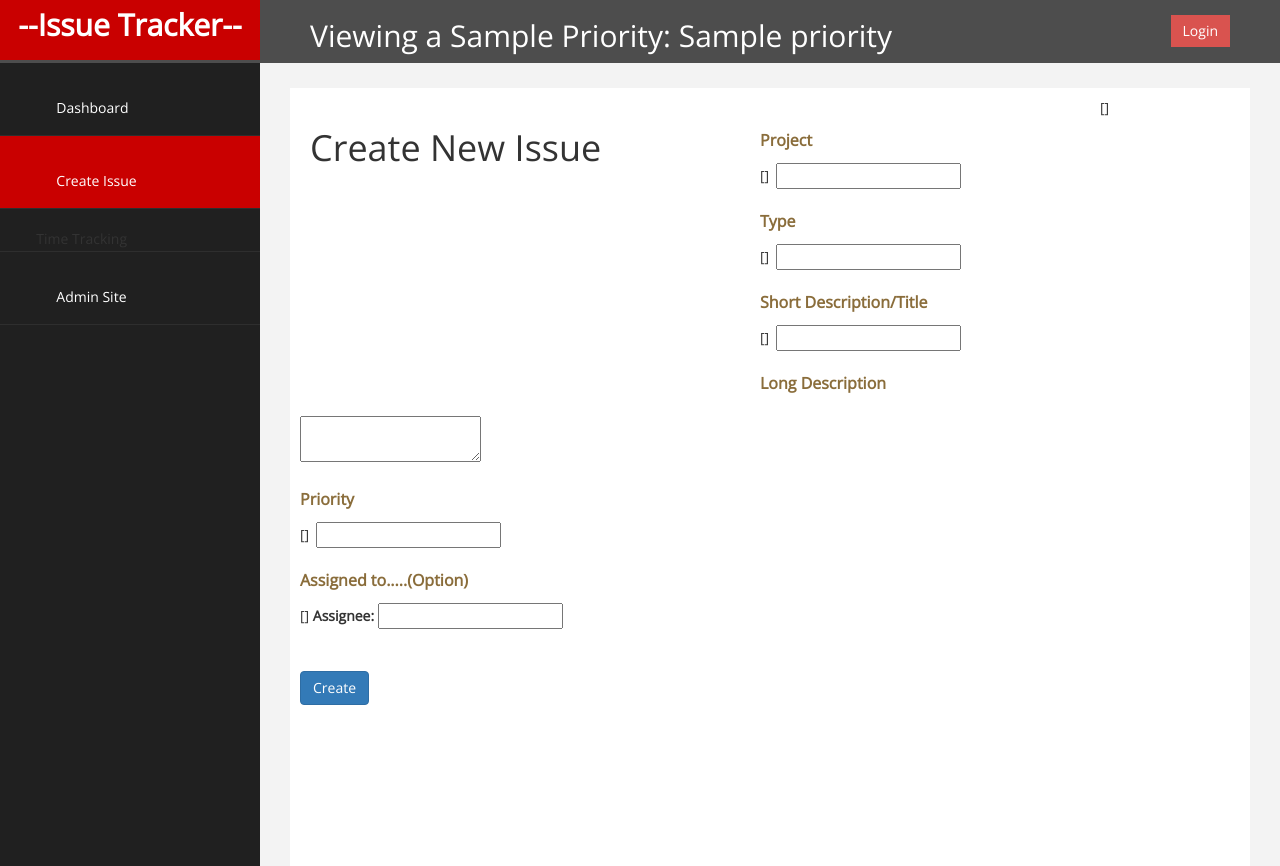
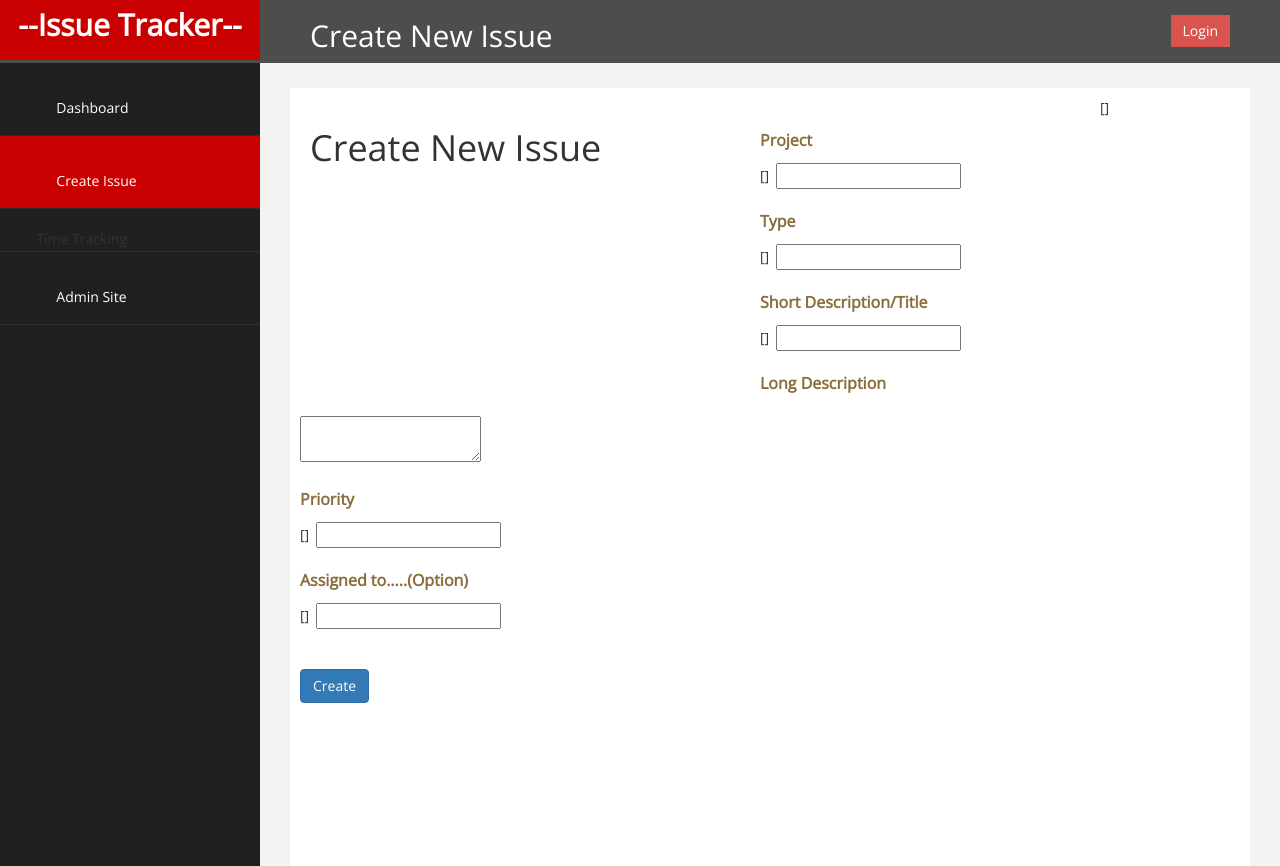
Before and after one commit to iamkelroy/CS673_G1_T3_BUGTRACKER, a Django app: template templates/create_issue.html in a window 1280 px wide. Shown: the top 866 px of the page. Run offline with Django 3.2, Linux system fonts and the light colour scheme; the template is opened without the code that fills it: most values are stand-ins (such as "Sample title", 1, 10 or a date in 2020); form fields are guessed from the names that the template uses; some libraries are stand-ins or nearby versions; some web fonts are replaced.

Commit message:
Splitting out new blocks for templates
I noticed several cases (bugs) where we were displaying
the wrong things on various pages.  I made a few additional blocks
to allow for better overrides by the templates inheriting from base.

Also, added a left align for multi-view's second column. It was awkward
to read longer descriptions with more variety.

Tested: Manually

```diff
--- a/templates/base.html
+++ b/templates/base.html
@@ -5,7 +5,7 @@
 <head>
       <meta charset="utf-8" />
     <meta name="viewport" content="width=device-width, initial-scale=1.0" />
-    <title>Issue Tracker Issue Page</title>
+    <title>Issue Tracker - {% block title %} Issue Page {% endblock %}</title>
     <!-- BOOTSTRAP STYLES-->
     <link href="{% static "css/bootstrap.min.css" %}" rel="stylesheet" />
     <!-- FONTAWESOME STYLES-->
@@ -14,6 +14,7 @@
     <link href="{% static "css/joe_custom_style.css" %}" rel="stylesheet" />
      <!-- GOOGLE FONTS-->
    <link href='http://fonts.googleapis.com/css?family=Open+Sans' rel='stylesheet' type='text/css' />
+   {% block header_additions %}{% endblock %}
 </head>
 <body>
     <div id="wrapper">
@@ -30,7 +31,7 @@
             <div style="color: white;
 padding: 15px 50px 5px 50px;
 float: left;
-font-size: 30px; " >Viewing a {{ issue.issue_type }} Priority: {{ issue.priority }}</div>
+font-size: 30px; " >{% block header_title %} {% endblock %}</div>
   <div style="color: white;
 padding: 15px 50px 5px 50px;
 float: right;
--- a/templates/create_issue.html
+++ b/templates/create_issue.html
@@ -1,4 +1,7 @@
 {% extends 'base.html' %}
+
+{% block title %}Create Issue{% endblock %}
+{% block header_title %}<div class="bug_name">Create New Issue</div> {% endblock %}
 
 {% block content %}
 
@@ -57,7 +60,7 @@
         		</p>
         		    <div class="fieldWrapper">
                         {{ form.assignee.errors }}
-                        <label for="{{ form.title.id_for_label }}">Assignee:</label>
+                        <label for="{{ form.title.id_for_label }}"></label>
                         {{ form.assignee }}
                     </div>
 
--- a/templates/edit_issue.html
+++ b/templates/edit_issue.html
@@ -1,11 +1,13 @@
 {% extends 'base.html' %}
+
+{% block title %}Edit Issue #{{ issue.pk }}{% endblock %}
 
 {% block content %}
 
 <div id="page-inner">
                 <div>
                     <div id="description">
-                    <h1 class="bug_name">Modify Issue</h1>
+                    <h1 class="bug_name">Edit Issue</h1>
                     </div>
 
                     <form action="" method="post">{% csrf_token %}
--- a/templates/issue_detail.html
+++ b/templates/issue_detail.html
@@ -1,4 +1,7 @@
 {% extends 'base.html' %}
+
+{% block title %}Issue Details{% endblock %}
+{% block header_title %}Viewing a {{ issue.issue_type }} Priority: {{ issue.priority }}{% endblock %}
 
 {% block content %}
 
--- a/templates/multi_issue.html
+++ b/templates/multi_issue.html
@@ -1,4 +1,6 @@
 {% extends 'base.html' %}
+
+{% block title %}Issues Display{% endblock %}
 
 {% block content %}
 
@@ -13,6 +15,7 @@ th, td {
 	border: 1px solid black;
 	padding: .2em .7em;
 	text-align: right;}
+th, td:nth-child(2) { text-align: left; }
 </style>
 
 
--- a/templates/search.html
+++ b/templates/search.html
@@ -1,4 +1,6 @@
 {% extends 'base.html' %}
+
+{% block title %}Issue Search{% endblock %}
 
 {% block content %}
 <h2>Issue Search</h2>
```
Lines whose indentation alone changed are shown as unchanged.
